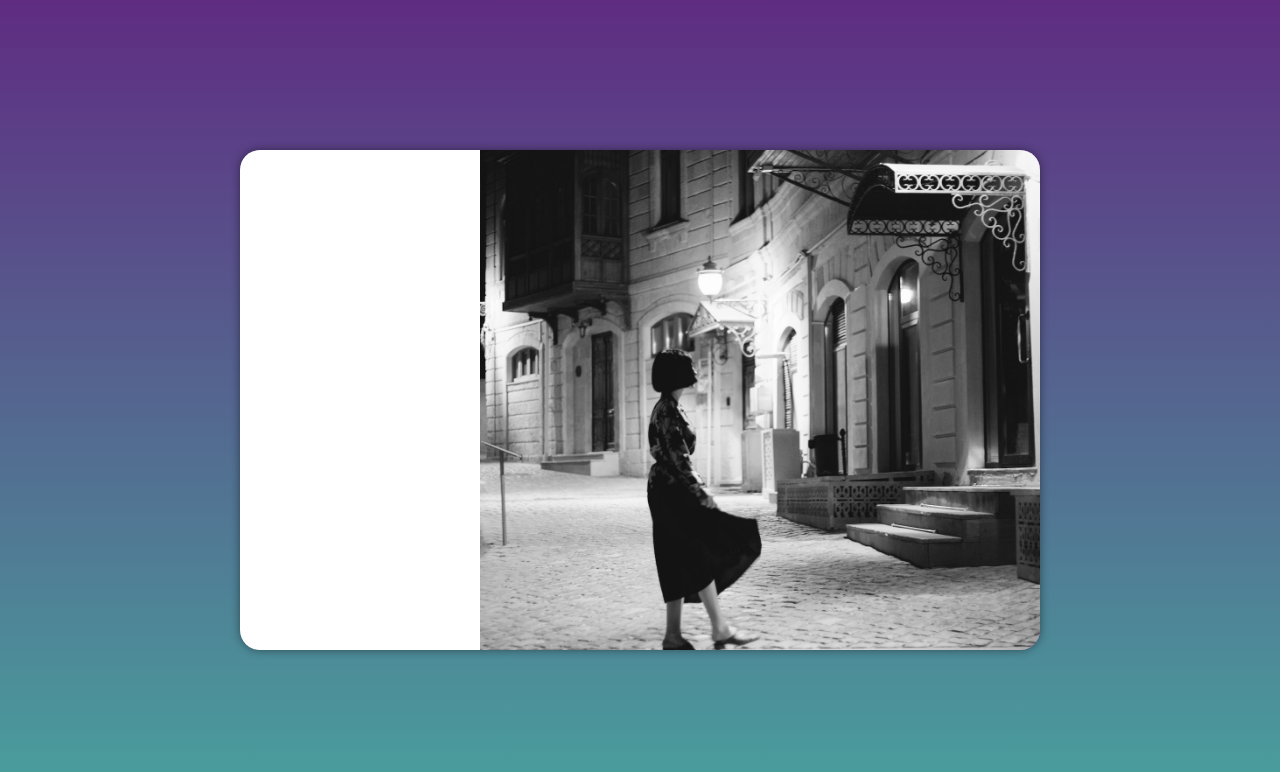
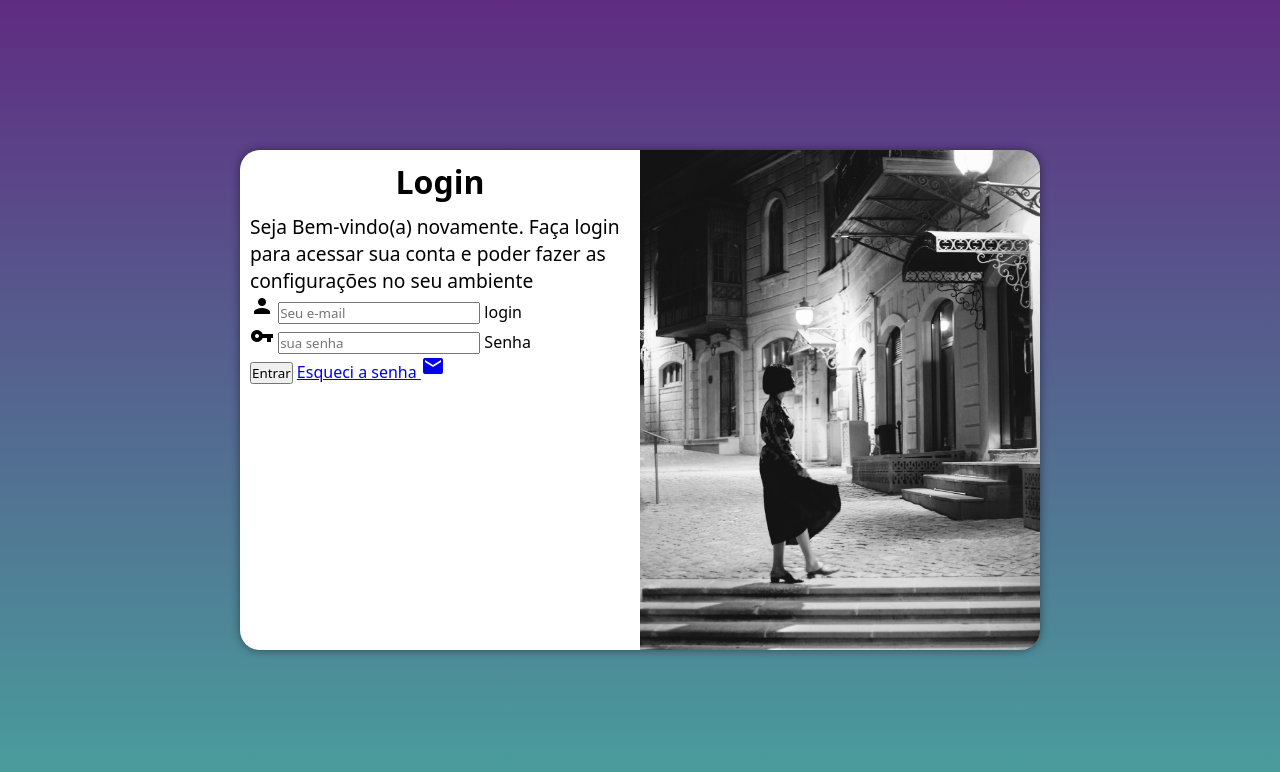
Before and after one commit to gabrieldosanjosgama/projeto-login, a plain HTML site: page index.html in a window 1280 px wide. Drawn offline with Linux system fonts and the light colour scheme.

Commit message:
adicionei o formulario

```diff
--- a/estilos/media-query.css
+++ b/estilos/media-query.css
@@ -15,7 +15,7 @@ section#login > div#imagem {
 }
 section#login > div#imagem {
     float: right;
-    width: 70%;
+    width: 30%;
 }
 @media screen and (min-width: 992px) {
     body {background-image: linear-gradient(to top, #49a09d, #5f2c82);}
@@ -23,9 +23,22 @@ section#login > div#imagem {
         width: 800px;
 
     }
+    section#login > div#imagem {
+        float: right;
+        width: 50%;
+        height: 100%;
+    }
+
+
     section#login > div#formulario {
-        float:right;
+        float:left;
         width: 50%;
     }
+    div#formulario > h1 {
+        font-size: 2em;
+    }
+    div#formulario > p {
+        font-size: 1.2em;
+     }
 
 }
--- a/estilos/style.css
+++ b/estilos/style.css
@@ -52,3 +52,11 @@ lilás: #5f2c82
     display: block;
     padding: 10px;
  }
+ div#formulario > h1 {
+
+    text-align: center;
+    margin-bottom: 10px;
+ }
+ div#formulario > p {
+    font-size: 0.8em;
+ }
--- a/index.html
+++ b/index.html
@@ -5,6 +5,7 @@
     <meta http-equiv="X-UA-Compatible" content="IE=edge">
     <meta name="viewport" content="width=device-width, initial-scale=1.0">
     <title>Login</title>
+    <link href="https://fonts.googleapis.com/icon?family=Material+Icons" rel="stylesheet">
     <link rel="stylesheet" href="estilos/style.css">
     <link rel="stylesheet" href="estilos/media-query.css">
 </head>
@@ -17,7 +18,21 @@
             <div id="formulario">
                 <h1>Login</h1>
                 <p>Seja Bem-vindo(a) novamente. Faça login para acessar sua conta e poder fazer as configurações no seu ambiente</p>
-                <form action="login.php" method="post"></form>
+                <form action="login.php" method="post" autocomplete="on">
+                    <div class="campo">
+                        <i class="material-icons">person</i>
+                        <input type="email" name="login" id="ilogin" placeholder="Seu e-mail" autocomplete="email" required maxlength="30">
+                        <label for="ilogin">login</label>
+
+                    </div>
+                    <div class="campo">
+                        <i class="material-icons">vpn_key</i>
+                        <input type="password" name="Senha" id="isenha" placeholder="sua senha" autocomplete="current-password" required minlength="8" maxlength="20">
+                        <label for="isenha">Senha</label>
+                    </div>
+                    <input type="submit" value="Entrar">
+                    <a href="esqueci.html">Esqueci a senha <i class="material-icons">mail</i></a>
+                </form>
             </div>
 
         </section>
```
